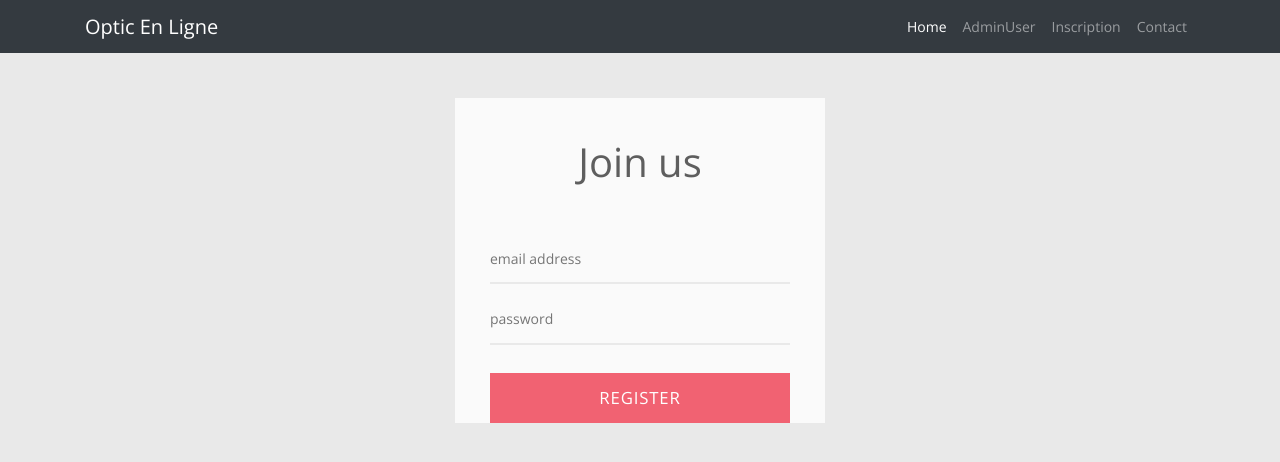
After one commit to DavSCo/YDaysB2, a PHP site: template Views/connection.php in a window 1280 px wide. The commit adds this page. Shown: the top 462 px of the page. Run offline with PHP 8.4, Linux system fonts and the light colour scheme; the template is opened without the code that fills it, so the values that code supplies are empty; some libraries are stand-ins or nearby versions.

Commit message:
connection

```diff
--- /dev/null
+++ b/Controllers/deconnectionController.php
@@ -0,0 +1,4 @@
+<?php
+session_destroy();
+header("Location: index.php");
+?>
--- a/Models/dbConn.php
+++ b/Models/dbConn.php
@@ -7,7 +7,7 @@ ini_set('error_reporting',E_ALL);
 
 $bdd = 'mysql:dbname=Ydays;host=localhost';
 $user = 'root';
-$password = 'root';
+$password = '';
 try {
     $bdd = new PDO($bdd ,$user,$password);
 } catch (PDOException $e) {
--- /dev/null
+++ b/Views/connection.php
@@ -0,0 +1,30 @@
+<?php require_once ('Views/Layout.php')?>
+<!doctype html>
+<html lang="en">
+<head>
+    <meta charset="UTF-8">
+    <meta name="viewport"
+          content="width=device-width, user-scalable=no, initial-scale=1.0, maximum-scale=1.0, minimum-scale=1.0">
+    <meta http-equiv="X-UA-Compatible" content="ie=edge">
+    <link rel="stylesheet" href="Views/css/connection.css">
+    <title>Document</title>
+</head>
+<body>
+<div class="login-page">
+    <div class="form-wrapper">
+        <h1>Join us</h1>
+        <!--            <p> Inscription</p>
+        -->            <form class="login-form" method="post" enctype="multipart/form-data">
+            <div class="form-item"> <input type="mail" name="mail" placeholder="email address" /></div>
+            <div class="form-item"> <input type="password" name="password" placeholder="password"></div>
+
+
+
+            <div class="button-panel">
+
+                <input type="submit" class="button" title="Join us" value="Register">
+            </div>
+        </form>
+
+</body>
+</html>
--- a/Views/home.php
+++ b/Views/home.php
@@ -1,4 +1,4 @@
-<?
+<?php
 require_once ('Views/Layout.php');
 ?>
 <body>
--- a/Views/solaire.php
+++ b/Views/solaire.php
@@ -1,4 +1,4 @@
-<?
+<?php
 require_once ('Views/Layout.php');
 ?>
 <body>
--- a/Views/vue.php
+++ b/Views/vue.php
@@ -1,4 +1,4 @@
-<?
+<?php
 require_once ('Views/Layout.php');
 ?>
 <body>
```
Also changed, not shown: Controllers/connectionController.php (added, +16 -0 lines).
